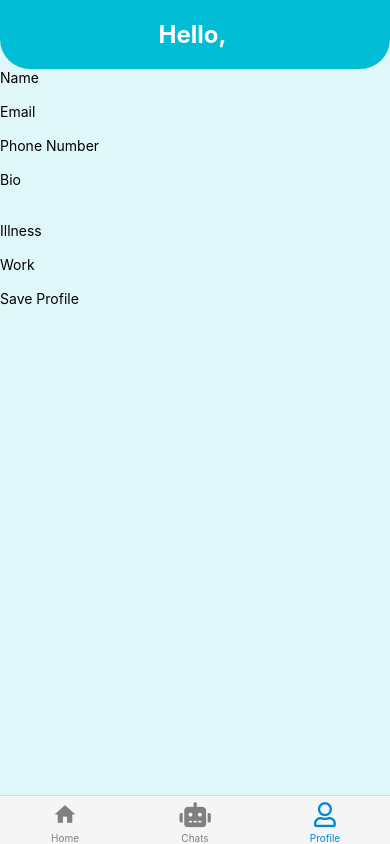
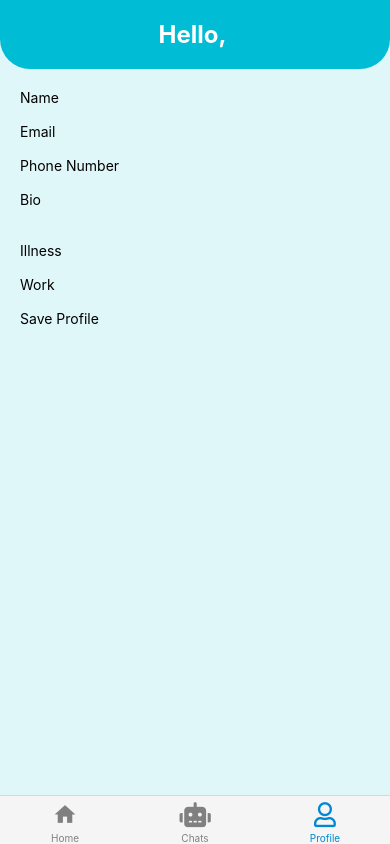
Before and after one commit to hadi-karnib/VerbalBotic-front, a React Native app in the folder verbalbotic/: screen /Profile in a window 390 px wide. Built offline with nearby package versions, Linux system fonts and the light colour scheme.

Commit message:
added input container style

```diff
--- a/verbalbotic/screens/Profile.js
+++ b/verbalbotic/screens/Profile.js
@@ -131,6 +131,9 @@ const styles = StyleSheet.create({
     fontSize: 24,
     fontWeight: "bold",
   },
+  inputContainer: {
+    padding: 20,
+  },
 });
 
 export default Profile;
```
